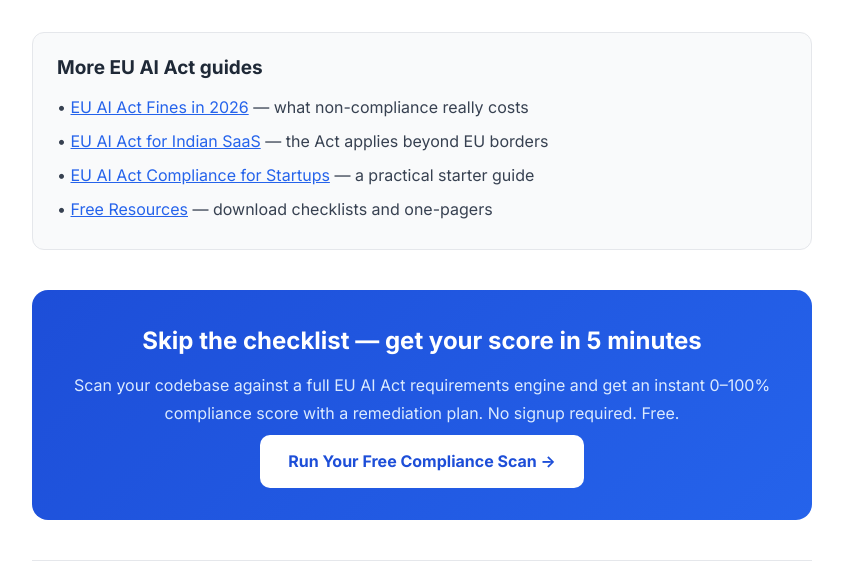
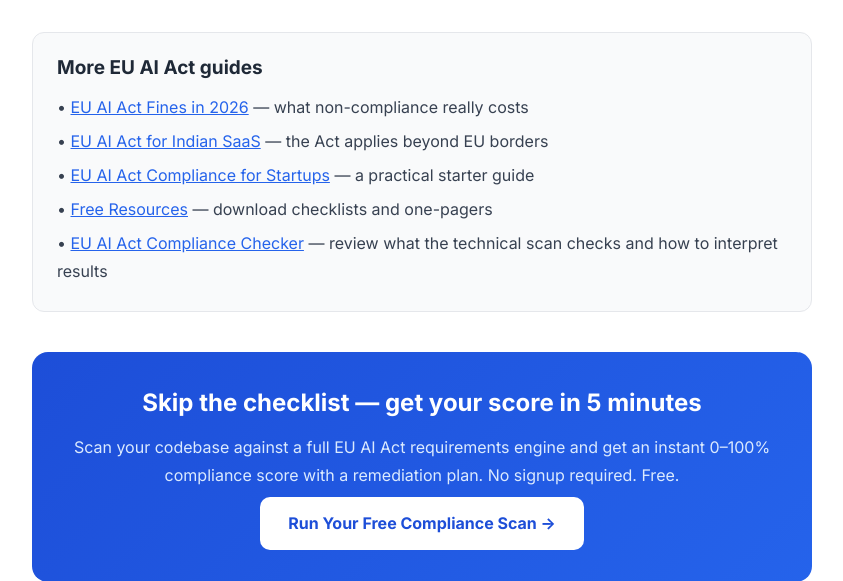
Before and after one commit to vanshgopal/ai-compliance-shield, a FastAPI app: page /blog/eu-ai-act-requirements-checklist-2026 in a window 1280 px wide. Shown: the part 5267-5848 px from the top of the page, without its empty margins (218-1061 px from the left). Run offline with FastAPI, Linux system fonts and the light colour scheme.

Commit message:
Link checklist guide to the EU AI Act checker

```diff
--- a/frontend/templates/blog/eu-ai-act-requirements-checklist-2026.html
+++ b/frontend/templates/blog/eu-ai-act-requirements-checklist-2026.html
@@ -208,6 +208,7 @@
                 <p style="margin:6px 0;">• <a href="/blog/eu-ai-act-compliance-indian-saas-2026" style="color:#2563EB;">EU AI Act for Indian SaaS</a> — the Act applies beyond EU borders</p>
                 <p style="margin:6px 0;">• <a href="/blog/eu-ai-act-compliance-for-startups-2026" style="color:#2563EB;">EU AI Act Compliance for Startups</a> — a practical starter guide</p>
                 <p style="margin:6px 0;">• <a href="/resources" style="color:#2563EB;">Free Resources</a> — download checklists and one-pagers</p>
+                <p style="margin:6px 0;">• <a href="/eu-ai-act-compliance-tool" style="color:#2563EB;">EU AI Act Compliance Checker</a> — review what the technical scan checks and how to interpret results</p>
             </div>
 
             <div class="cta-box">
```
